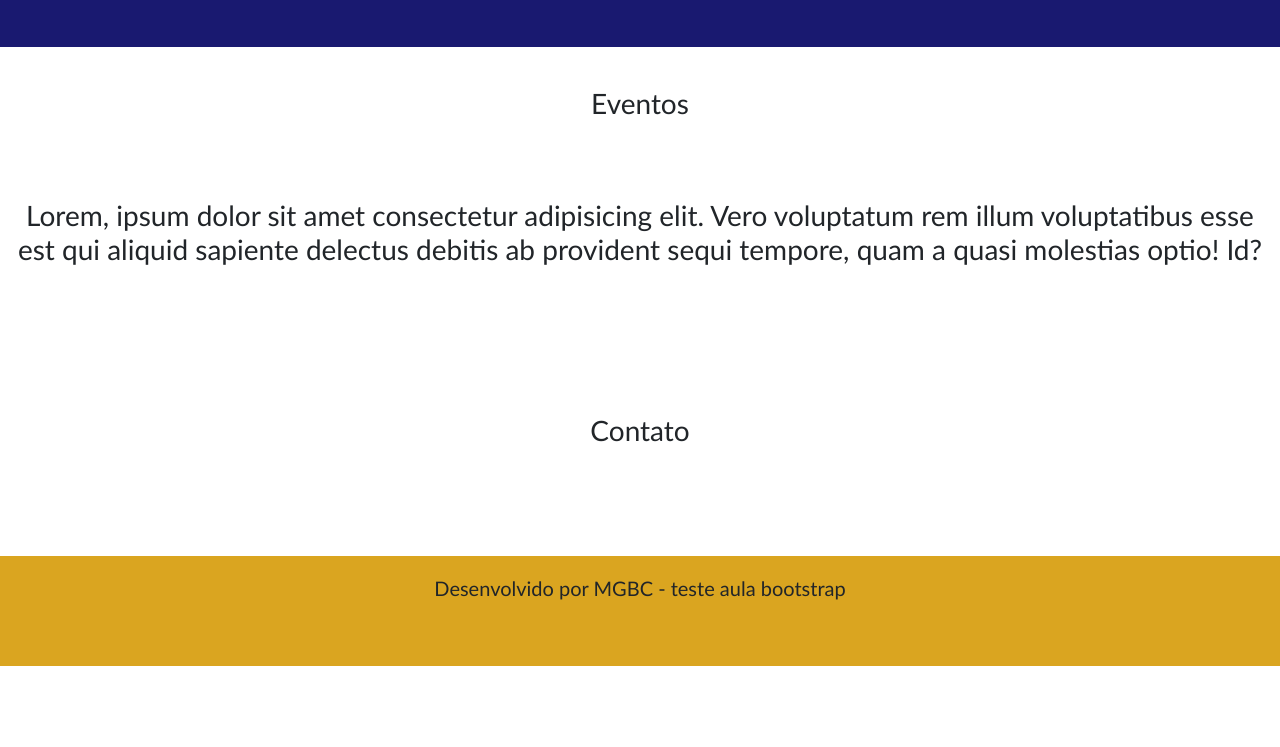
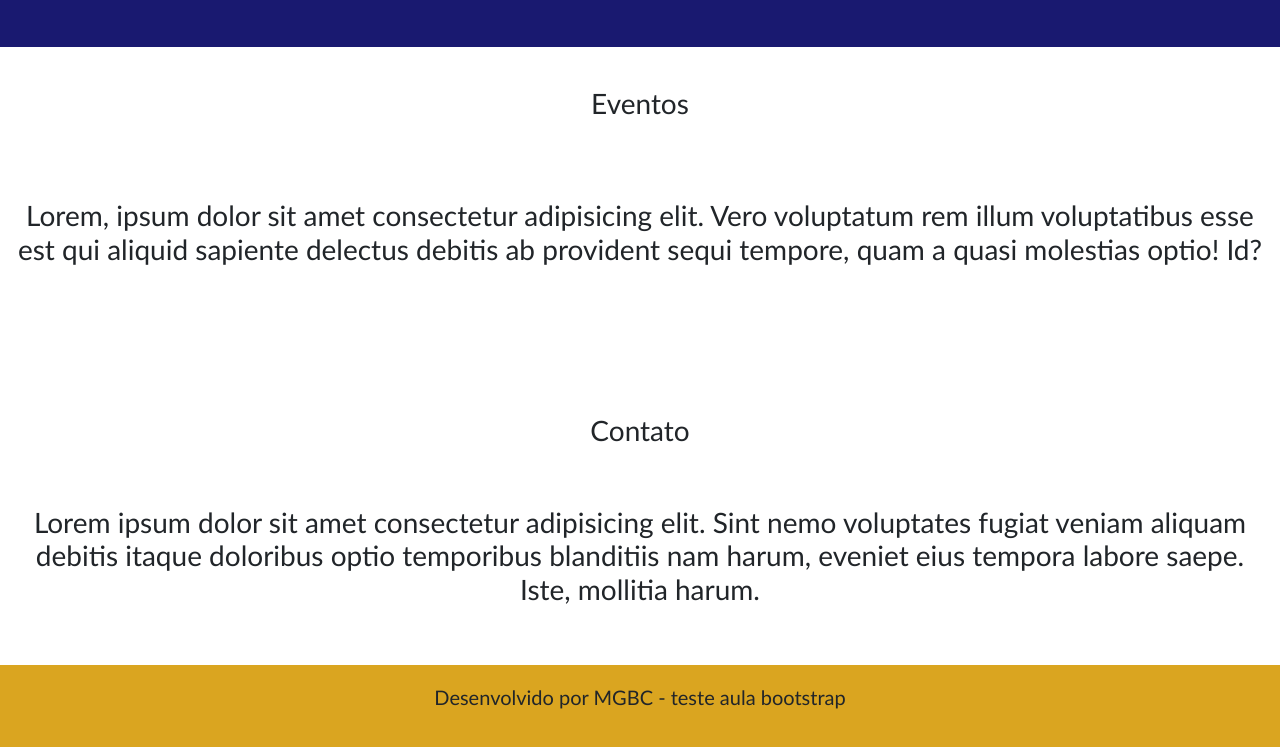
Before and after one commit to matheusgubcardoso/aula-bootstrap-dio, a plain HTML site: page index.html in a window 1280 px wide. Shown: the part 1193-1940 px from the top of the page. Before the commit the page ends 1859 px from the top, so only its background shows below. Drawn offline with Linux system fonts and the light colour scheme.

Commit message:
Adicionando texto seção de contato

```diff
--- a/index.html
+++ b/index.html
@@ -73,6 +73,7 @@
         <section id="contato">
             <div class="container-fluid contato text-center margin">
                 <h3 class="margin">Contato</h3>
+                <h3>Lorem ipsum dolor sit amet consectetur adipisicing elit. Sint nemo voluptates fugiat veniam aliquam debitis itaque doloribus optio temporibus blanditiis nam harum, eveniet eius tempora labore saepe. Iste, mollitia harum.</h3>
             </div>
         </section>
 
```
